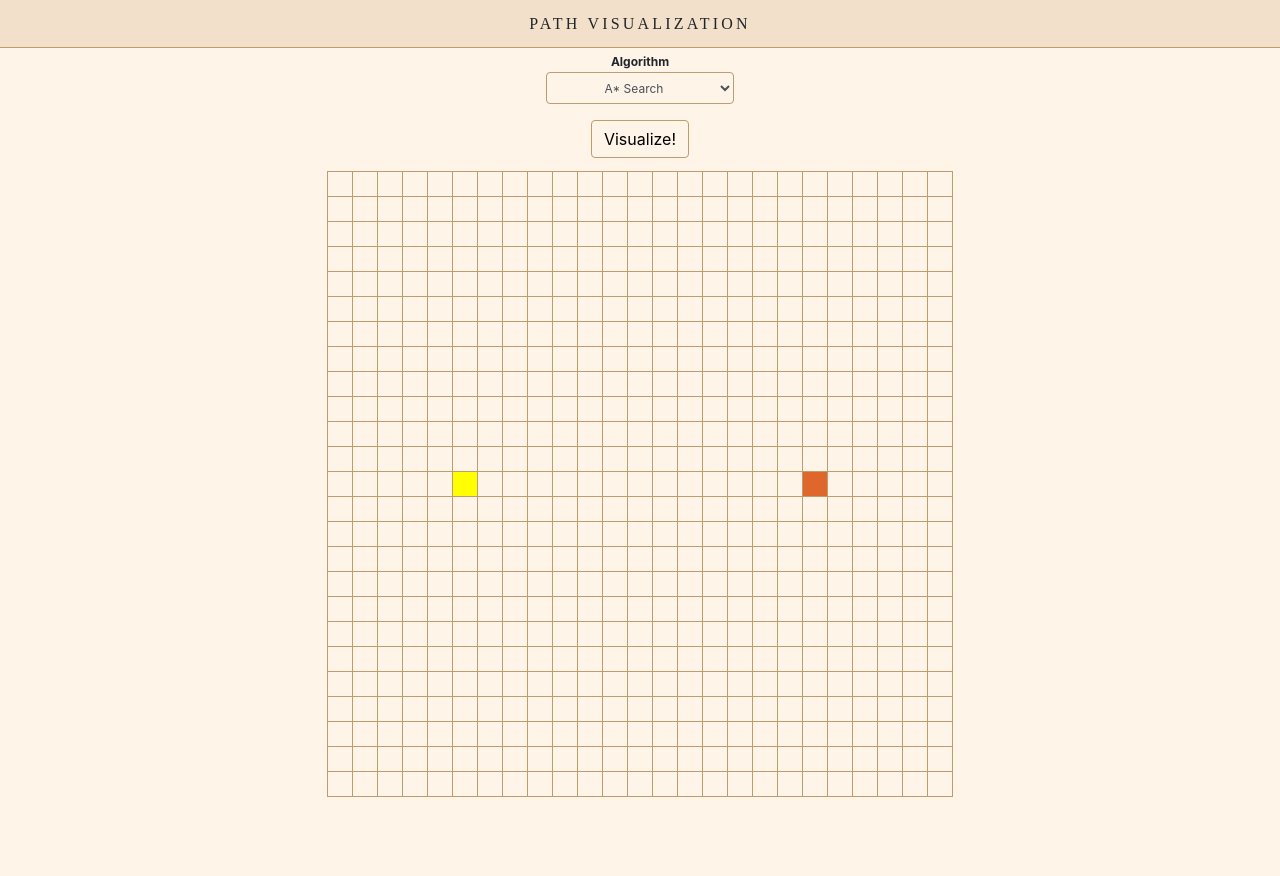
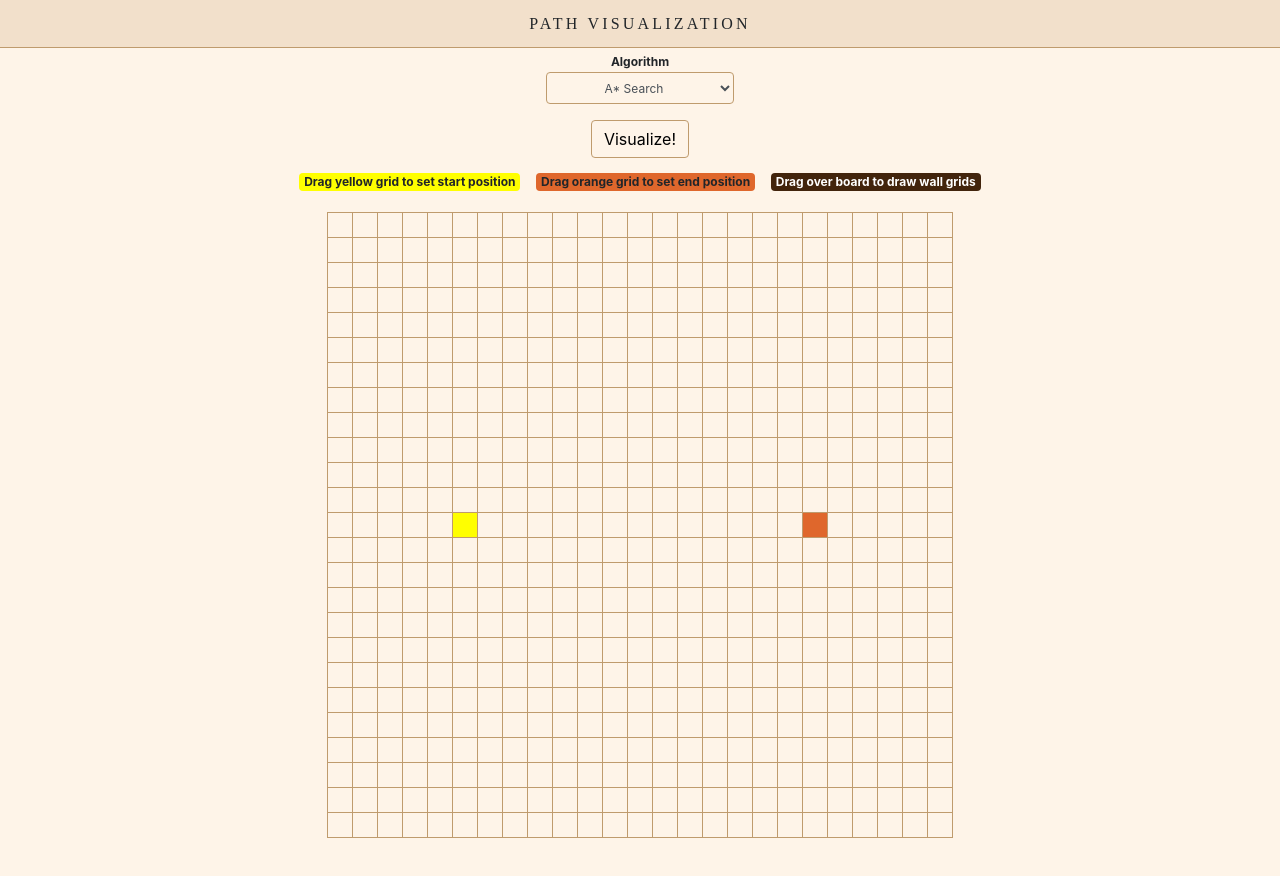
Before and after one commit to agnesnatasya/path-visualization, a React (Create React App) app: page / in a window 1280 px wide. Before the commit the page ends 836 px from the top, so only its background shows below. Built offline with nearby package versions, Linux system fonts and the light colour scheme; a web font is replaced by a local one.

Commit message:
Move info bar component to Grids.js

```diff
--- a/src/components/Grids/Grids.js
+++ b/src/components/Grids/Grids.js
@@ -5,6 +5,7 @@ import { greedyBestFirst } from '../../algorithms/GreedyBestFirst.js'
 import { djikstra } from '../../algorithms/Djikstra.js'
 import { bfs } from '../../algorithms/BFS.js'
 import { Row, Button, Container } from 'react-bootstrap'
+import { InfoBar } from "../InfoBar";
 
 import './Grids.css';
 
@@ -61,14 +62,12 @@ export default class Grids extends Component {
               </option>
             ))}
           </select>
-        <Row>
           <Button
             onClick={this.visualizeAlgo}
             disabled={!this.state.buttonsEnabled}
           >
             Visualize!
           </Button>
-        </Row>
       </Container>
     );
   }
@@ -327,6 +326,7 @@ export default class Grids extends Component {
     return (
       <div>
         {this.header()}
+        <InfoBar />
       <table>
         {
           this.state.grids.map((gridsRow, rowIndex) => {
```
